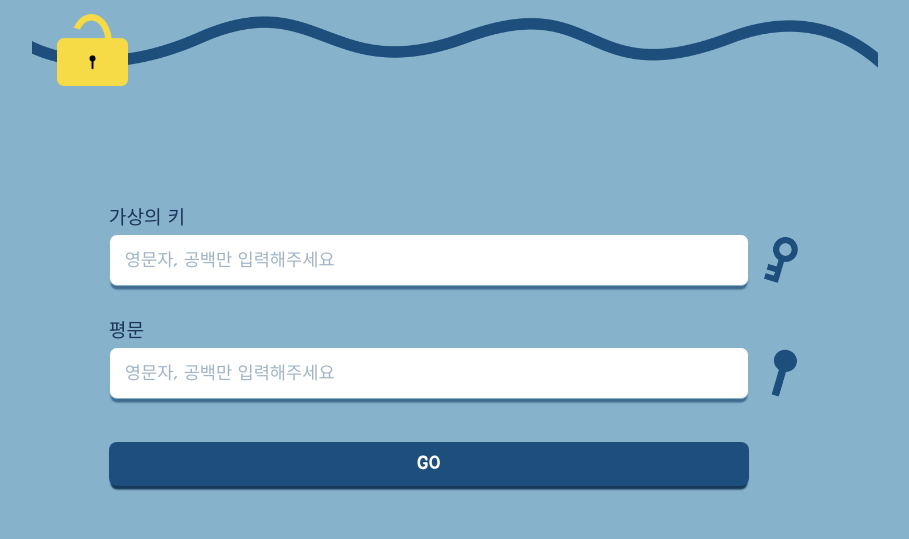
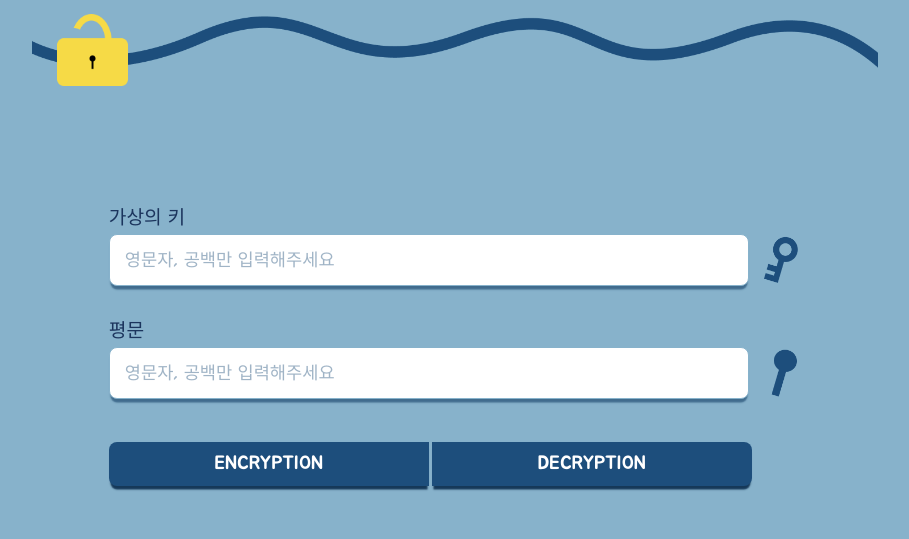
Before and after one commit to dayeon-choi/encryption-project, a plain HTML site: page input.html in a window 1280 px wide. Shown: the whole page, without its empty margins (185-1094 px from the left). Drawn offline with Linux system fonts and the light colour scheme.

Commit message:
Input en/de 버튼 수정

```diff
--- a/css/input.css
+++ b/css/input.css
@@ -107,9 +107,9 @@ body {
 }
 
 .InputSubmit {
-  width: 50vw;
+  width: 25vw;
   height: 5.5vh;
-  min-width: 500px;
+  min-width: 250px;
   margin-bottom: 50px;
 
   border: none;
@@ -117,11 +117,18 @@ body {
   box-shadow: 0px 5px 1.5px -1.5px #0b2d4dea;
   background-color: #1d4e7c;
   color: white;
-  border-radius: 8px;
 
-  font-weight: 500;
+  font-weight: 498;
   font-size: 1.2rem;
   font-family: "Jua", sans-serif;
 
   cursor: pointer;
 }
+#en {
+  border-radius: 8px 0px 0px 8px;
+  margin-right: 1px;
+}
+#de {
+  border-radius: 0px 8px 8px 0px;
+  margin-left: 2px;
+}
--- a/input.html
+++ b/input.html
@@ -54,8 +54,21 @@
             </div>
 
             <div class="submitContainer">
-              <button class="InputSubmit" type="submit" onclick="submitData()">
-                GO
+              <button
+                class="InputSubmit"
+                id="en"
+                type="submit"
+                onclick="submitData('en')"
+              >
+                ENCRYPTION
+              </button>
+              <button
+                class="InputSubmit"
+                id="de"
+                type="submit"
+                onclick="submitData('de')"
+              >
+                DECRYPTION
               </button>
             </div>
           </form>
```
